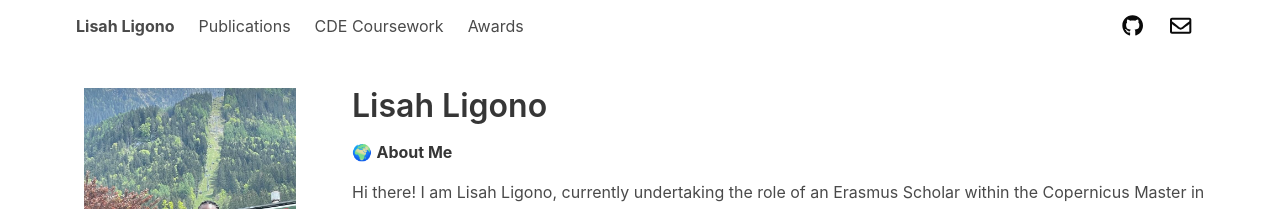
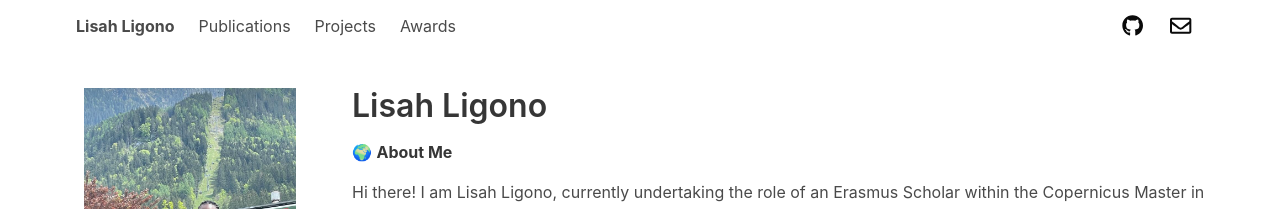
Before and after one commit to lisahligono/lisahligono.github.io, a Jekyll site: the page built from index.html, in a window 1280 px wide. Shown: the top 209 px of the page. Built offline with Jekyll 4.4.1, drawn with Linux system fonts in a browser that asks for light colours; nearby versions of some CDN libraries; a style sheet for code colours, icons or effects is not loaded.

Commit message:
Update navigation.yml

```diff
--- a/_data/navigation.yml
+++ b/_data/navigation.yml
@@ -1,6 +1,6 @@
 - name: Publications
   link: /publications.html
-- name: CDE Coursework
+- name: Projects
   link: /blog.html
 - name: Awards
   link: /news.html
```
